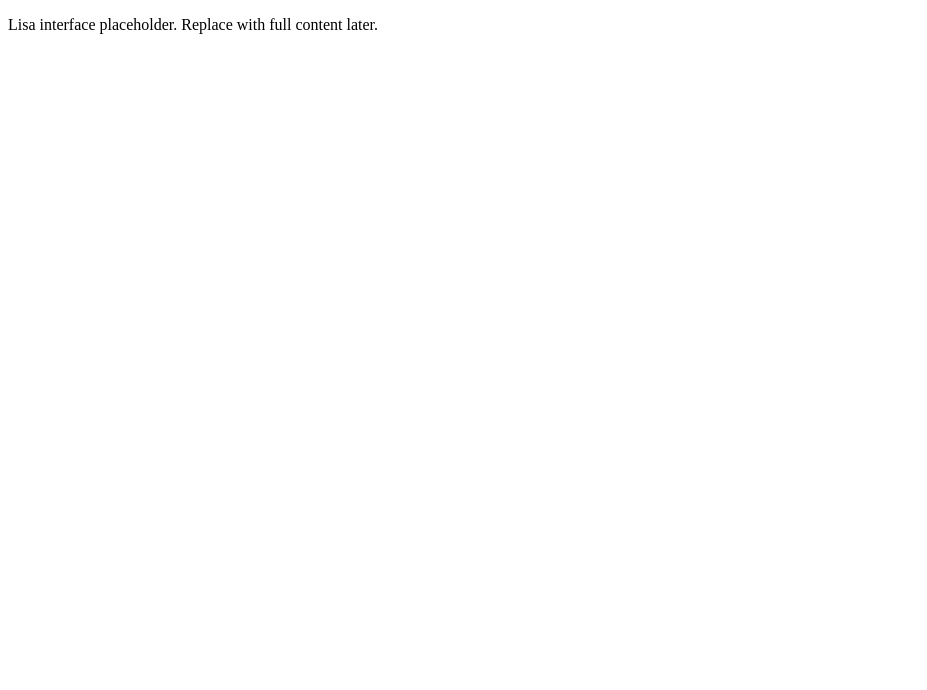
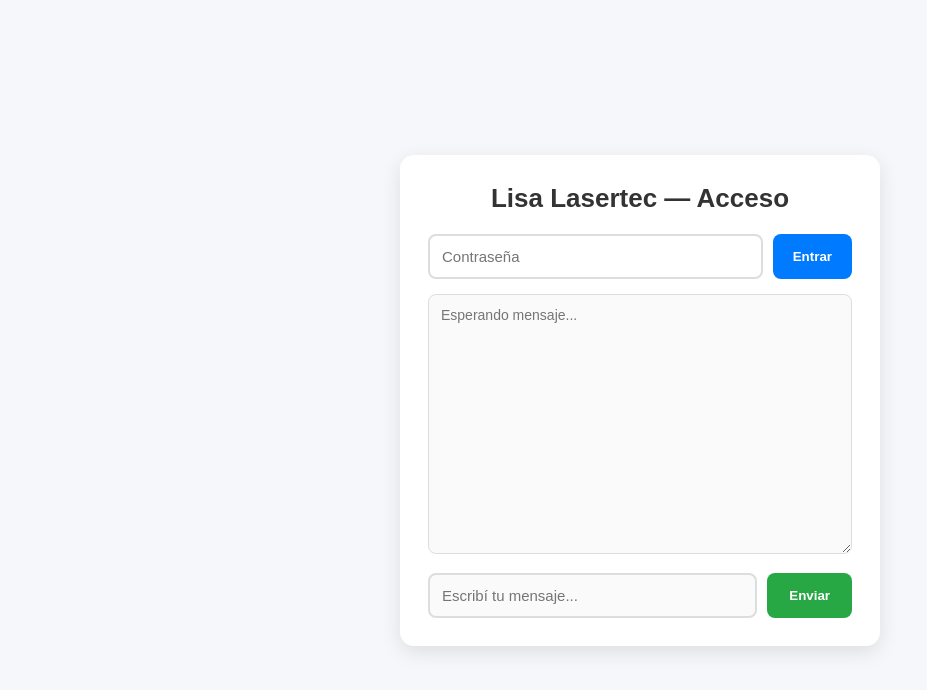
Before and after one commit to ricardorivera972/lisa_rrtai, a plain HTML site: page index.html in a window 1280 px wide. Shown: the whole page, without its empty margins (0-927 px from the left). Drawn offline with Linux system fonts and the light colour scheme.

Commit message:
Add files via upload

```diff
--- a/index.html
+++ b/index.html
@@ -1,11 +1,30 @@
 <!DOCTYPE html>
 <html lang="es">
 <head>
-    <meta charset="UTF-8">
-    <title>RRT AI - Lisa Lasertec</title>
-    <meta name="viewport" content="width=device-width, initial-scale=1.0">
+    <meta charset="UTF-8" />
+    <meta name="viewport" content="width=device-width, initial-scale=1.0" />
+    <title>Lisa Lasertec - Acceso</title>
+    <link rel="stylesheet" href="style.css" />
 </head>
 <body>
-<p>Lisa interface placeholder. Replace with full content later.</p>
+    <div class="container">
+        <div class="title">Lisa Lasertec — Acceso</div>
+
+        <div id="error" class="error-text"></div>
+
+        <div class="password-input">
+            <input type="password" id="password" placeholder="Contraseña" />
+            <button onclick="validatePassword()">Entrar</button>
+        </div>
+
+        <textarea id="chat" class="chat-box" placeholder="Esperando mensaje..." disabled></textarea>
+
+        <div class="send-area">
+            <input type="text" id="userInput" placeholder="Escribí tu mensaje..." disabled />
+            <button onclick="sendMessage()" disabled id="sendBtn">Enviar</button>
+        </div>
+    </div>
+
+    <script src="script.js"></script>
 </body>
 </html>
```
